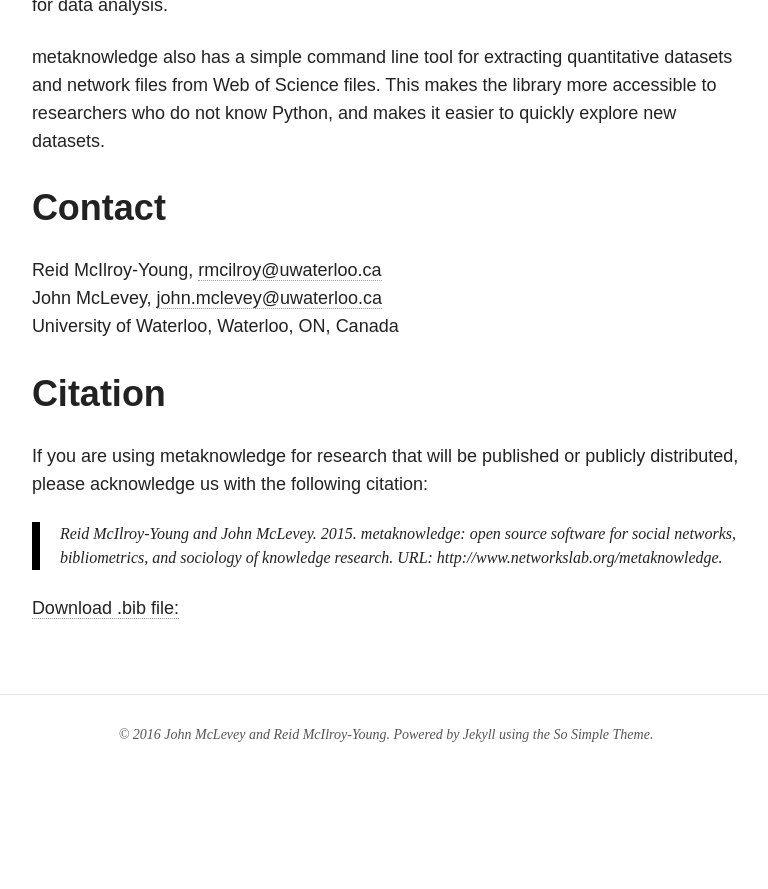
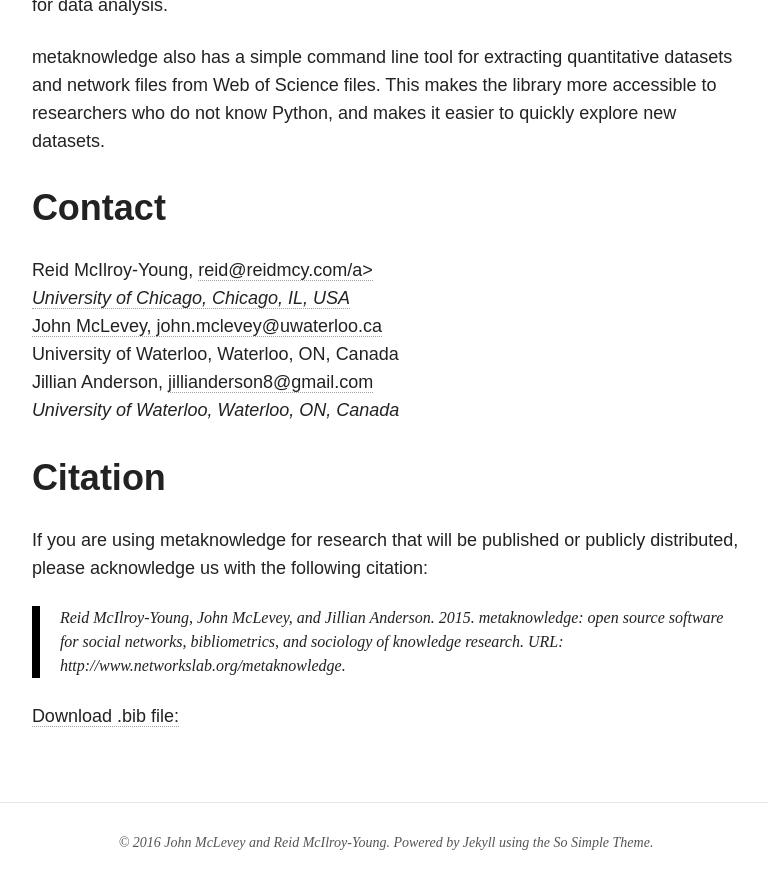
Before and after one commit to UWNETLAB/metaknowledge, a Jekyll site: the page built from index.html, in a window 1280 px wide and 900 px high, scrolled down 977 px. Shown: the top 889 px of the window, without its empty margins (254-1022 px from the left). Built offline with Jekyll 4.4.1, drawn with Linux system fonts in a browser that asks for light colours; nearby versions of some CDN libraries; before the commit the page ends 1818 px from its top, so only the background shows below that.

Commit message:
added jillian

```diff
--- a/index.html
+++ b/index.html
@@ -17,12 +17,12 @@
 <p>metaknowledge also has a simple command line tool for extracting quantitative datasets and network files from Web of Science files. This makes the library more accessible to researchers who do not know Python, and makes it easier to quickly explore new datasets.</p>
 
 <h1>Contact</h1>
-<p>Reid McIlroy-Young, <a href="mailto:rmcilroy@uwaterloo.ca">rmcilroy@uwaterloo.ca</a><br>John McLevey, <a href="mailto:john.mclevey@uwaterloo.ca">john.mclevey@uwaterloo.ca</a><br>University of Waterloo, Waterloo, ON, Canada</p>
+<p>Reid McIlroy-Young, <a href="mailto:reid@reidmcy.com">reid@reidmcy.com/a><br><em>University of Chicago, Chicago, IL, USA</em><br>John McLevey, <a href="mailto:john.mclevey@uwaterloo.ca">john.mclevey@uwaterloo.ca</a><br>University of Waterloo, Waterloo, ON, Canada<br>Jillian Anderson, <a href="mailto:jillanderson8@gmail.com">jillianderson8@gmail.com</a><br><em>University of Waterloo, Waterloo, ON, Canada</em></p>
 
 <h1>Citation</h1>
 
 <p>If you are using metaknowledge for research that will be published or publicly distributed, please acknowledge us with the following citation:<p>
 
-<blockquote>Reid McIlroy-Young and John McLevey. 2015. metaknowledge: open source software for social networks, bibliometrics, and sociology of knowledge research. URL: http://www.networkslab.org/metaknowledge.</blockquote>
+<blockquote>Reid McIlroy-Young, John McLevey, and Jillian Anderson. 2015. metaknowledge: open source software for social networks, bibliometrics, and sociology of knowledge research. URL: http://www.networkslab.org/metaknowledge.</blockquote>
 
 <p><a href="http://networkslab.org/metaknowledge/citation.bib">Download .bib file:</a></p>
```
